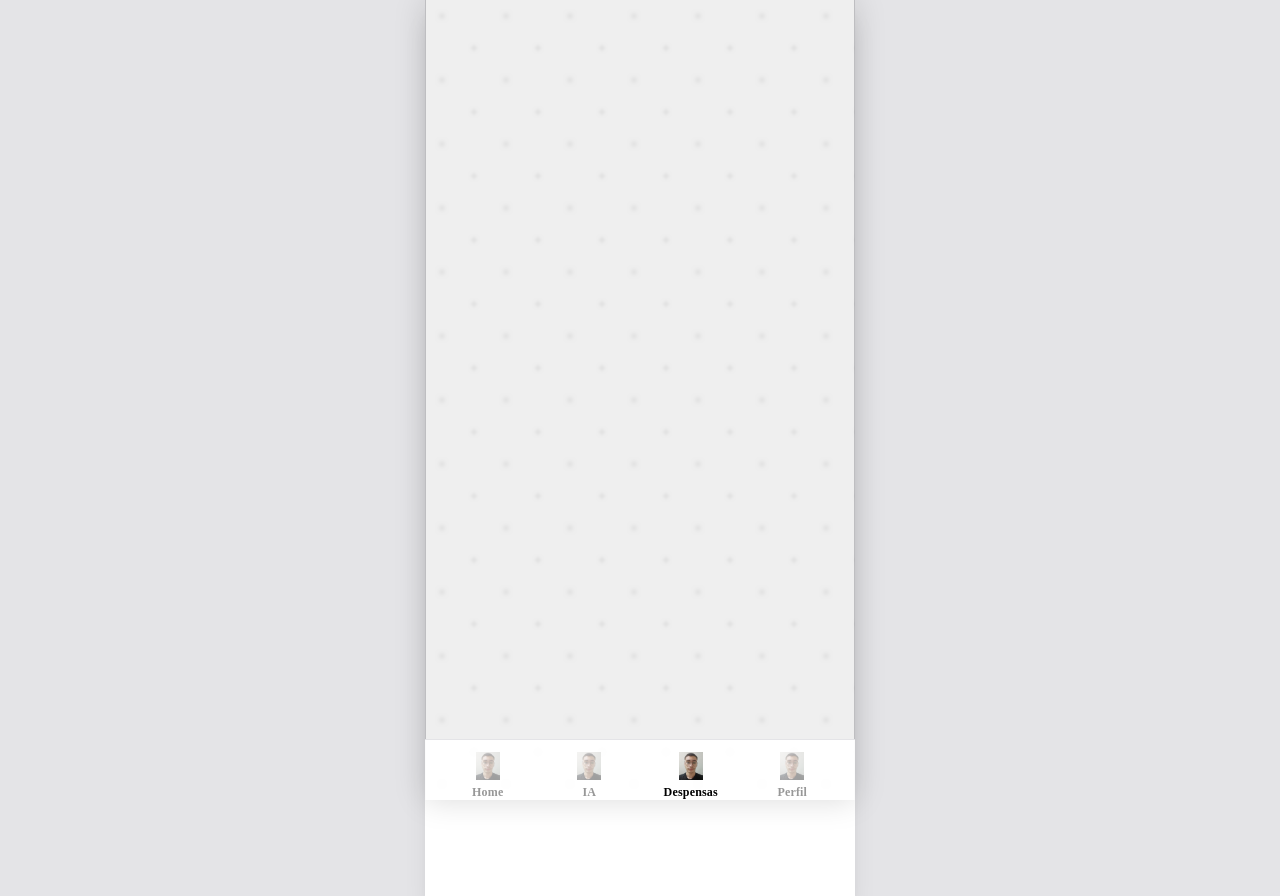
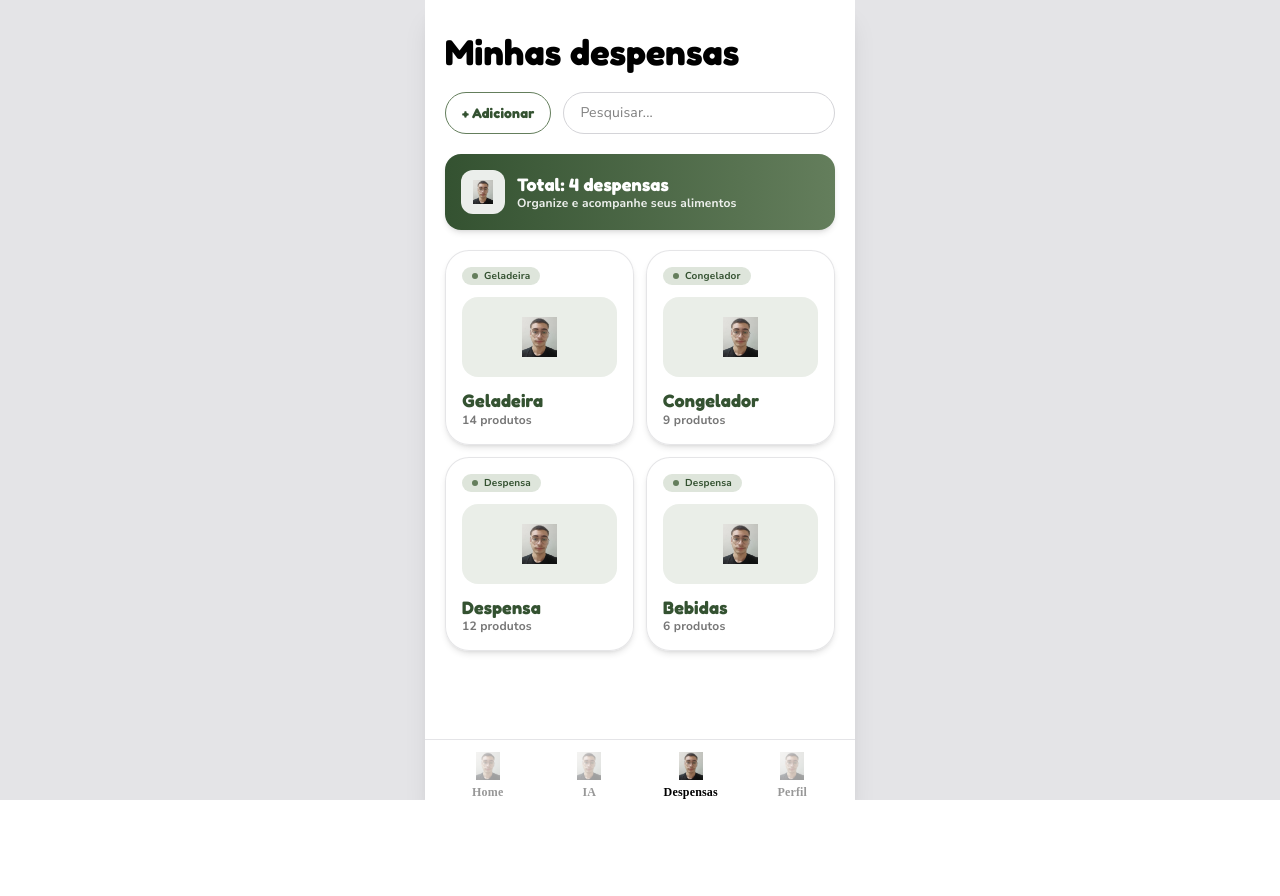
Before and after one commit to HayanoIche/RotTracker-FrontEnd, a React (Vite) app: page /aplicacao/armazenamentos in a window 1280 px wide. After the commit the page ends 800 px from the top, so only its background shows below. Built offline with nearby package versions, Linux system fonts and the light colour scheme.

Commit message:
feat: implementacao tela de armazenamento com listagem

```diff
--- a/src/App.tsx
+++ b/src/App.tsx
@@ -15,6 +15,7 @@ import Faq from './pages/Faq.tsx';
 import Contato from './pages/Contato.tsx';
 import Ia from './pages/Ia.tsx';
 import Aplicacao from './pages/Aplicacao.tsx';
+import Armazenamentos from './components/aplicacao/Armazenamentos.tsx';
 
 function App() {
     return (
@@ -38,7 +39,7 @@ function App() {
                 <Route path="/aplicacao" element={<LayoutAplicacao />}>
                   <Route index element={<AppHome />} />
                   <Route path="ia" element={<Aplicacao />} />
-                  <Route path="armazenamentos" element={<Aplicacao />} />
+                  <Route path="armazenamentos" element={<Armazenamentos />} />
                   <Route path="perfil" element={<Aplicacao />} />
                 </Route>
             </Routes>
--- /dev/null
+++ b/src/components/aplicacao/Armazenamentos.tsx
@@ -0,0 +1,112 @@
+import despensaIcon from '../../assets/aplicacao/despensa.jpeg';
+
+interface Armazenamento {
+    nome: string;
+    tipo: string;
+    produtos: number;
+}
+
+// DADOS DE EXEMPLO: depois trocamos pelos dados da API
+const armazenamentos: Armazenamento[] = [
+    { nome: 'Geladeira', tipo: 'Geladeira', produtos: 14 },
+    { nome: 'Congelador', tipo: 'Congelador', produtos: 9 },
+    { nome: 'Despensa', tipo: 'Despensa', produtos: 12 },
+    { nome: 'Bebidas', tipo: 'Despensa', produtos: 6 },
+];
+
+export default function Armazenamentos() {
+    return (
+        <div className="px-5 pt-8 pb-6 space-y-5">
+            {/* TÍTULO */}
+            <h1 className="font-title text-4xl font-bold text-[var(--text-bold)]">
+                Minhas despensas
+            </h1>
+
+            {/* BOTÃO + BUSCA */}
+            <div className="flex gap-3">
+                <button
+                    type="button"
+                    className="
+                        shrink-0 rounded-full
+                        border border-[var(--g2)] bg-white/70
+                        px-4 py-2.5
+                        font-title text-sm font-bold text-[var(--g3)]
+                    "
+                >
+                    + Adicionar
+                </button>
+
+                <input
+                    type="search"
+                    aria-label="Pesquisar despensa"
+                    placeholder="Pesquisar..."
+                    className="
+                        min-w-0 flex-1 rounded-full
+                        border border-zinc-300 bg-white/70
+                        px-4 py-2.5
+                        font-text text-sm
+                        focus:outline-none focus:ring-2 focus:ring-[var(--g2)]
+                    "
+                />
+            </div>
+
+            {/* FAIXA DE TOTAL */}
+            <section className="
+                flex items-center gap-3
+                rounded-2xl p-4 text-white shadow-md
+                bg-gradient-to-r from-[var(--g3)] to-[var(--g2)]
+            ">
+                <span className="flex h-11 w-11 shrink-0 items-center justify-center rounded-xl bg-white/90">
+                    <img src={despensaIcon} alt="" className="h-6 w-6 object-contain" />
+                </span>
+
+                <div className="min-w-0">
+                    <p className="font-title text-lg font-bold leading-tight">
+                        Total: {armazenamentos.length} despensas
+                    </p>
+                    <p className="font-text text-xs font-bold opacity-90">
+                        Organize e acompanhe seus alimentos
+                    </p>
+                </div>
+            </section>
+
+            {/* GRADE DE CARTÕES */}
+            <ul className="grid grid-cols-2 gap-3">
+                {armazenamentos.map((item) => (
+                    <li
+                        key={item.nome}
+                        className="
+                            flex flex-col gap-3
+                            rounded-3xl p-4
+                            bg-white/80 border border-zinc-300/60
+                            shadow-md backdrop-blur-sm
+                        "
+                    >
+                        <span className="
+                            self-start inline-flex items-center gap-1.5
+                            rounded-full bg-[var(--g1)]/40
+                            px-2.5 py-0.5
+                            font-text text-[10px] font-bold text-[var(--g3)]
+                        ">
+                            <span className="h-1.5 w-1.5 rounded-full bg-[var(--g2)]" />
+                            {item.tipo}
+                        </span>
+
+                        <div className="flex h-20 items-center justify-center rounded-2xl bg-[var(--g1)]/25">
+                            <img src={despensaIcon} alt="" className="h-10 w-10 object-contain" />
+                        </div>
+
+                        <div>
+                            <h2 className="font-title text-lg font-bold leading-tight text-[var(--g3)] break-words">
+                                {item.nome}
+                            </h2>
+                            <p className="font-text text-xs font-bold text-[var(--text-main)]">
+                                {item.produtos} produtos
+                            </p>
+                        </div>
+                    </li>
+                ))}
+            </ul>
+        </div>
+    );
+}
```
